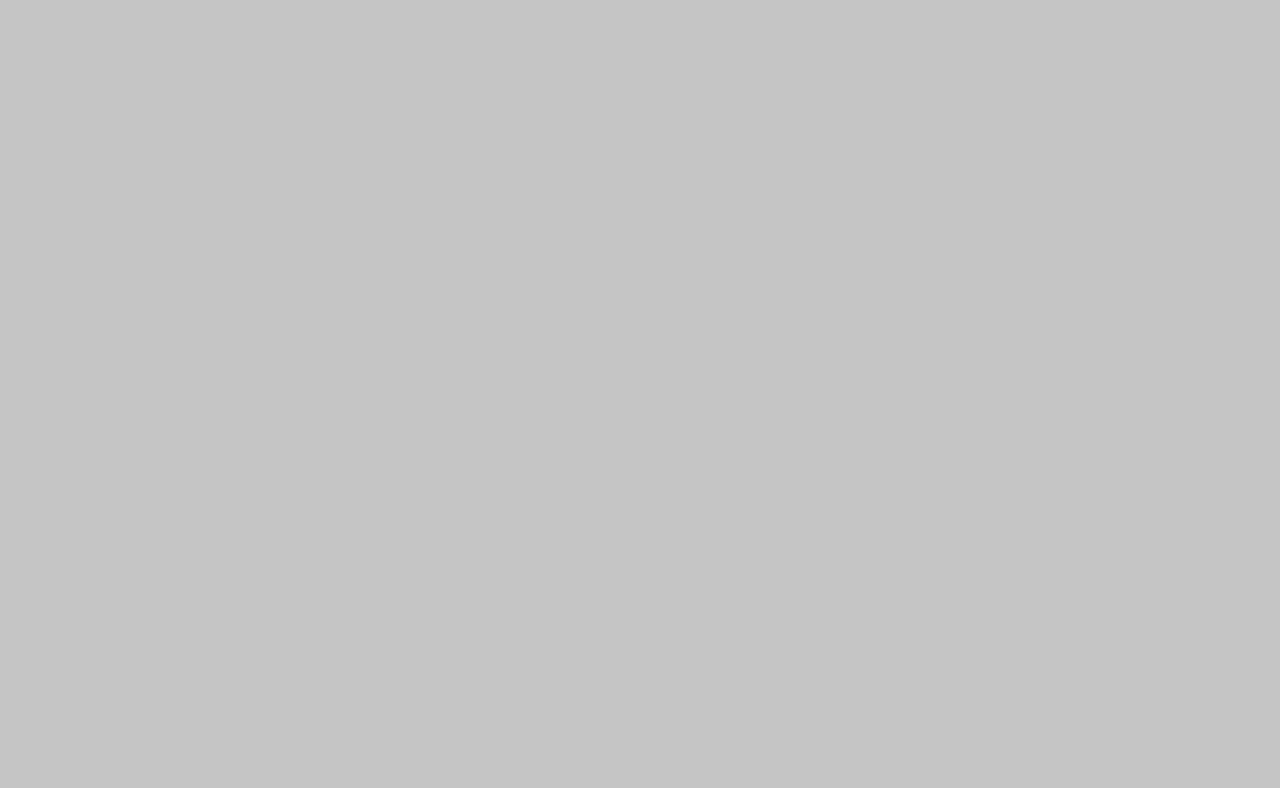
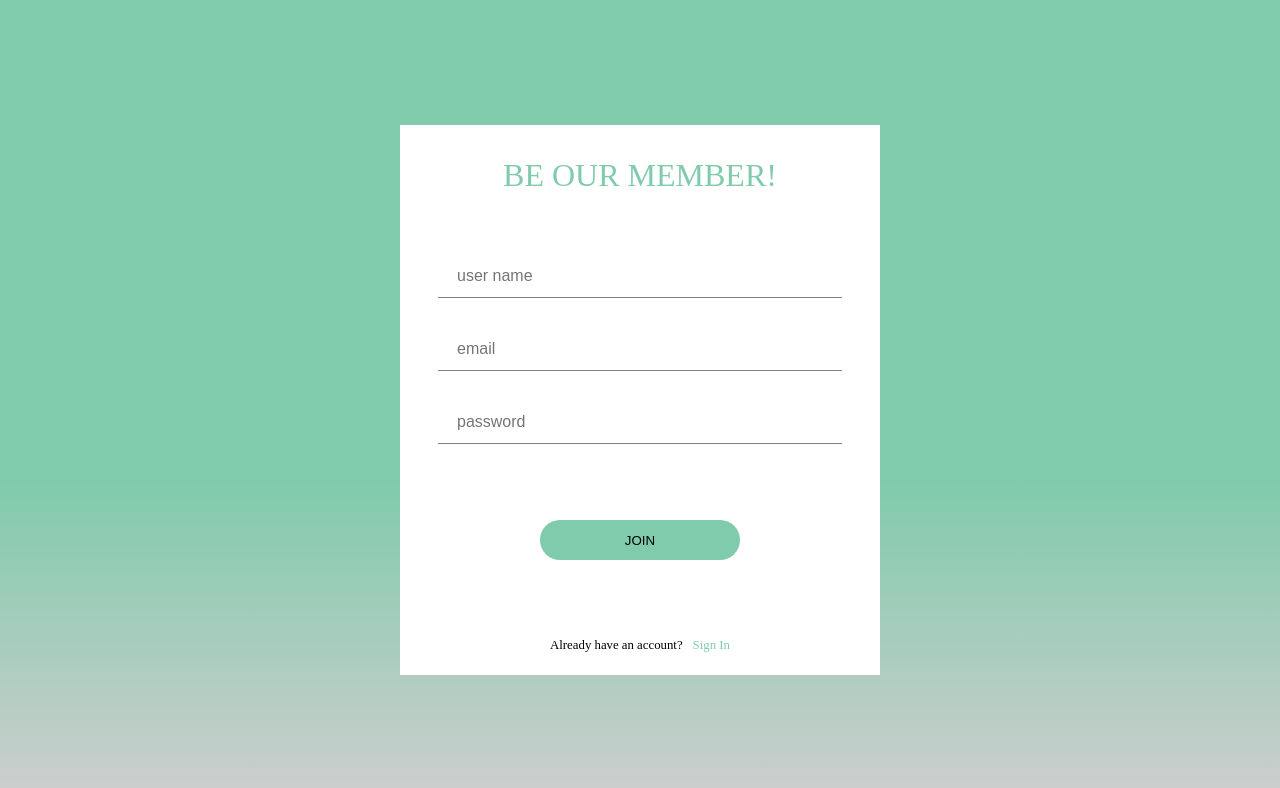
Before and after one commit to ggalmury/scheduler-client, a React (Create React App) app: page /signup in a window 1280 px wide. Before the commit this address had no page. Shown: the top 788 px of the page. Built offline with nearby package versions, Linux system fonts and the light colour scheme.

Commit message:
implement signup page and route, server connected

```diff
--- a/package.json
+++ b/package.json
@@ -6,11 +6,13 @@
     "@testing-library/jest-dom": "^5.16.5",
     "@testing-library/react": "^13.4.0",
     "@testing-library/user-event": "^13.5.0",
+    "@types/bcryptjs": "^2.4.2",
     "@types/jest": "^27.5.2",
     "@types/node": "^16.18.11",
     "@types/react": "^18.0.27",
     "@types/react-dom": "^18.0.10",
     "axios": "^1.3.1",
+    "bcryptjs": "^2.4.3",
     "node-sass": "^7.0.3",
     "react": "^18.2.0",
     "react-dom": "^18.2.0",
--- /dev/null
+++ b/src/common/util/envConfig.ts
@@ -0,0 +1,4 @@
+export const setEnv = () => {
+  const env: string = "http://localhost:3500";
+  return env;
+};
--- a/src/components/pages/Login.tsx
+++ b/src/components/pages/Login.tsx
@@ -1,16 +1,50 @@
+import React, { useState } from "react";
+import axios, { AxiosResponse } from "axios";
+import { setEnv } from "../../common/util/envConfig";
+import { useNavigate } from "react-router-dom";
+
 const Login = () => {
+  const navigate = useNavigate();
+  const [email, setEmail] = useState<string>("");
+  const [credential, setCredential] = useState<string>("");
+
+  const attemptLogin = async () => {
+    try {
+      const result: AxiosResponse = await axios.post(`${setEnv()}/auth/signin`, { email, credential });
+
+      alert("hi");
+    } catch (err) {
+      alert("Invalid user");
+      console.log(err);
+    }
+  };
+
+  const inputEmail = (event: React.ChangeEvent<HTMLInputElement>) => {
+    setEmail(event.target.value);
+  };
+
+  const inputCredential = (event: React.ChangeEvent<HTMLInputElement>) => {
+    setCredential(event.target.value);
+  };
+
   const resetPassword = (): any => {
+    // TODO: implememt password reset page
     alert("reset password!");
   };
 
+  const goTosignUp = (event: React.MouseEvent<HTMLElement>) => {
+    event.preventDefault();
+    navigate(`/signup`);
+  };
+
   return (
-    <div id="auth-wrapper">
-      <div id="auth-box">
-        <div id="auth-header">HELLO!</div>
-        <div id="auth-content">
-          <div id="login-form">
-            <input id="email" type="email" placeholder="email"></input>
-            <input id="credential" type="password" placeholder="password"></input>
+    <div className="auth-wrapper">
+      <div className="auth-box">
+        <div className="auth-header">HELLO!</div>
+        <div className="auth-content">
+          <div className="auth-form">
+            <input className="login-email" type="email" placeholder="email" value={email} onChange={inputEmail}></input>
+            <input className="login-credential" type="password" placeholder="password" value={credential} onChange={inputCredential}></input>
           </div>
           <div id="login-option">
             <div id="user-save">
@@ -23,13 +57,17 @@ const Login = () => {
               Forgot password?
             </div>
           </div>
-          <div id="signin-box">
-            <button id="btn-signin">LOG IN</button>
+          <div className="signin-box">
+            <button className="btn-submit" onClick={attemptLogin}>
+              LOG IN
+            </button>
           </div>
         </div>
-        <div id="auth-footer">
+        <div className="auth-footer">
           <div>Don't have an account?</div>
-          <div id="signup">Sign Uo</div>
+          <div className="signup-or-signin" onClick={goTosignUp}>
+            Sign Up
+          </div>
         </div>
       </div>
     </div>
--- /dev/null
+++ b/src/components/pages/Register.tsx
@@ -0,0 +1,72 @@
+import React, { useState } from "react";
+import axios, { AxiosResponse } from "axios";
+import { setEnv } from "../../common/util/envConfig";
+import { useNavigate } from "react-router-dom";
+
+const Register = () => {
+  const navigate = useNavigate();
+  const [userName, setUserName] = useState<string>("");
+  const [email, setEmail] = useState<string>("");
+  const [credential, setCredential] = useState<string>("");
+
+  const attemptRegister = async () => {
+    try {
+      const result: AxiosResponse = await axios.post(`${setEnv()}/auth/signup`, { userName, email, credential });
+
+      alert("hi");
+      navigate("/");
+    } catch (err) {
+      console.log(err);
+    }
+  };
+
+  const inputUserName = (event: React.ChangeEvent<HTMLInputElement>) => {
+    setUserName(event.target.value);
+  };
+
+  const inputEmail = (event: React.ChangeEvent<HTMLInputElement>) => {
+    setEmail(event.target.value);
+  };
+
+  const inputCredential = (event: React.ChangeEvent<HTMLInputElement>) => {
+    setCredential(event.target.value);
+  };
+
+  const resetPassword = () => {
+    // TODO: implememt password reset page
+    alert("reset password!");
+  };
+
+  const goTosignIn = (event: React.MouseEvent<HTMLElement>) => {
+    event.preventDefault();
+    navigate(`/`);
+  };
+
+  return (
+    <div className="auth-wrapper">
+      <div className="auth-box">
+        <div className="auth-header">BE OUR MEMBER!</div>
+        <div className="auth-content">
+          <div className="auth-form signup-form">
+            <input className="register-input" placeholder="user name" value={userName} onChange={inputUserName}></input>
+            <input className="register-input" type="email" placeholder="email" value={email} onChange={inputEmail}></input>
+            <input className="register-input" type="password" placeholder="password" value={credential} onChange={inputCredential}></input>
+          </div>
+          <div className="signin-box">
+            <button className="btn-submit" onClick={attemptRegister}>
+              JOIN
+            </button>
+          </div>
+        </div>
+        <div className="auth-footer">
+          <div>Already have an account?</div>
+          <div className="signup-or-signin" onClick={goTosignIn}>
+            Sign In
+          </div>
+        </div>
+      </div>
+    </div>
+  );
+};
+
+export default Register;
--- a/src/components/routers/MainRouter.tsx
+++ b/src/components/routers/MainRouter.tsx
@@ -1,11 +1,13 @@
 import { BrowserRouter, Route, Routes } from "react-router-dom";
 import Login from "../pages/Login";
+import Register from "../pages/Register";
 
 const MainRouter = () => {
   return (
     <BrowserRouter>
       <Routes>
         <Route path="/" element={<Login />}></Route>
+        <Route path="/signup" element={<Register />}></Route>
       </Routes>
     </BrowserRouter>
   );
--- a/src/styles/abstract/_mixin.scss
+++ b/src/styles/abstract/_mixin.scss
@@ -1,4 +1,4 @@
-@mixin defaultLoginForm {
+@mixin defaultLoginForm($margin-top) {
   width: 400px;
   height: 40px;
   background-color: white;
@@ -6,6 +6,7 @@
   border-bottom: 1px solid gray;
   font-size: 1em;
   text-indent: 17px;
+  margin-top: $margin-top;
 
   &:hover {
     border-bottom: 2px solid $main-mint;
--- a/src/styles/components/_button.scss
+++ b/src/styles/components/_button.scss
@@ -1,4 +1,4 @@
-#btn-signin {
+.btn-submit {
   width: 200px;
   height: 40px;
   background-color: $main-mint;
--- a/src/styles/pages/_home.scss
+++ b/src/styles/pages/_home.scss
@@ -1,4 +1,4 @@
-#auth-wrapper {
+.auth-wrapper {
   display: flex;
   width: 100vw;
   height: 100vh;
@@ -7,7 +7,7 @@
   background: linear-gradient(to bottom, $main-mint 60%, rgb(206, 206, 206));
 }
 
-#auth-box {
+.auth-box {
   display: flex;
   flex-direction: column;
   width: 480px;
@@ -16,7 +16,7 @@
   overflow: hidden;
 }
 
-#auth-header {
+.auth-header {
   display: flex;
   height: 100px;
   justify-content: center;
@@ -25,23 +25,27 @@
   color: $main-mint;
 }
 
-#login-form {
+.auth-form {
   display: flex;
   flex-direction: column;
   height: 200px;
   align-items: center;
 
-  #email {
-    @include defaultLoginForm;
-
-    margin-top: 60px;
+  .login-email {
+    @include defaultLoginForm(60px);
   }
 
-  #credential {
-    @include defaultLoginForm;
+  .login-credential {
+    @include defaultLoginForm(40px);
+  }
 
-    margin-top: 40px;
+  .register-input {
+    @include defaultLoginForm(30px);
   }
+}
+
+.signup-form {
+  height: 240px;
 }
 
 #login-option {
@@ -72,21 +76,21 @@
   }
 }
 
-#signin-box {
+.signin-box {
   display: flex;
   height: 150px;
   align-items: center;
   justify-content: center;
 }
 
-#auth-footer {
+.auth-footer {
   display: flex;
   flex: 1;
   align-items: center;
   justify-content: center;
   font-size: 0.8em;
 
-  #signup {
+  .signup-or-signin {
     text-indent: 10px;
     color: $main-mint;
     cursor: pointer;
```
Also changed, not shown: 1 other file (tests, documents, lock files or other folders).
